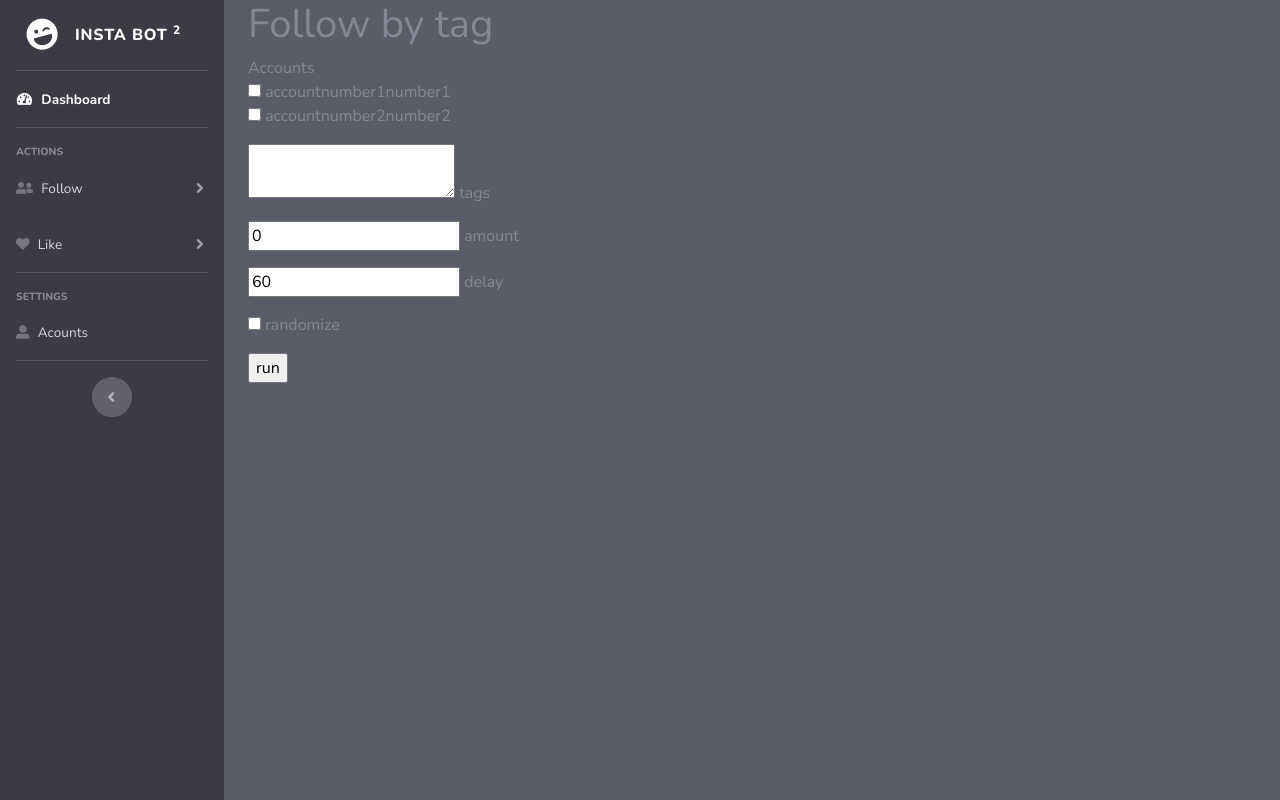
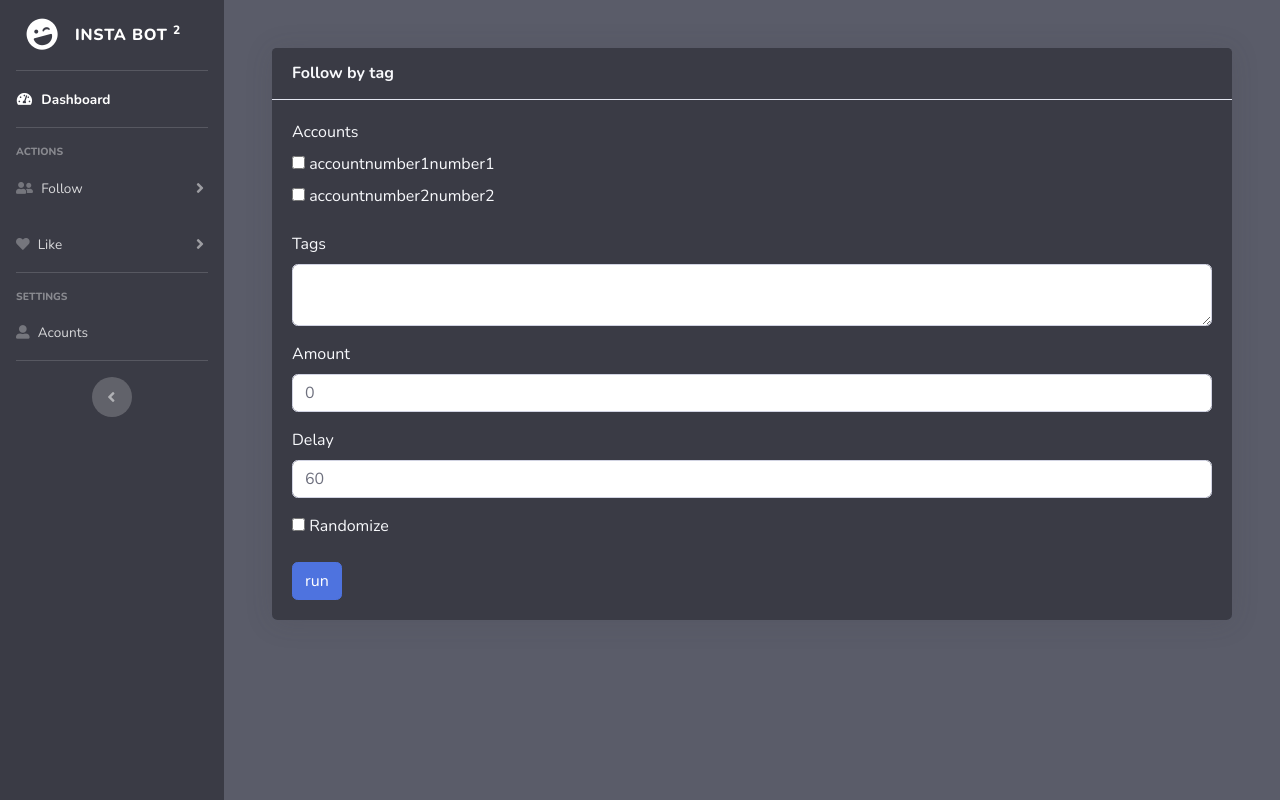
Before and after one commit to achrefbs/InstaBot, a Flask app: page /follow_by_tag in a window 1280 px wide. Run offline with Flask 2, Linux system fonts and the light colour scheme; data comes from the database, SQL or seed files in the repository; some libraries are stand-ins or nearby versions.

Commit message:
follow by tag static

```diff
--- a/app/follow.py
+++ b/app/follow.py
@@ -1,5 +1,5 @@
 from app import app, db
-from flask import render_template, redirect, url_for, request
+from flask import render_template, redirect, url_for, request, flash
 from app.forms import Follow_by_tag_Form
 from app.models.account import Account
 from instapy import InstaPy
@@ -37,7 +37,7 @@ def followbytag():
                       disable_image_load=False, headless_browser=False)
 
     with smart_run(session, threaded=True):
-        session.set_action_delays(enabled=True, like=delay)
+        session.set_action_delays(enabled=True, follow=delay, random_range=(80, 140))
         hashtags = session.target_list('tags.txt')
         session.follow_by_tags(hashtags, amount=amount, randomize=randomize)
 
--- a/app/routes.py
+++ b/app/routes.py
@@ -1,5 +1,5 @@
 from app import app, db
-from flask import render_template, redirect, url_for, request
+from flask import render_template, redirect, url_for, request, flash
 from app.models.account import Account
 from app.forms import AccountForm
 
--- a/app/templates/accounts.html
+++ b/app/templates/accounts.html
@@ -17,7 +17,8 @@
                <label class="text-gray-100">Password</label>
                {{ form.password(class="form-control") }}
             </div>
-            {{form.submit(class="btn btn-primary")}}
+            {{form.submit(class="btn btn-primary")}}<br>
+            {{ get_flashed_messages()[0] }}
          </form>
       </div>
    </div>
--- a/app/templates/followbytag.html
+++ b/app/templates/followbytag.html
@@ -1,23 +1,45 @@
 {% extends "base.html" %}
 {% block content %}
 
-<h1>Follow by tag</h1>
-    <form action="" method="post" novalidate>
-        <p>
-            Accounts<br>
-            {% for acc in form.accounts.choices %}
-            	<input type="checkbox" name="accounts" value="{{acc[0]}}"> {{acc[1]}} <br>
-            {% endfor %}
-        </p>
-        <p>
-            {{ form.tags() }} tags
-        </p>
-        <p> {{ form.amount() }} amount</p>
-        <p> {{ form.delay() }} delay</p>
-        <p> {{ form.randomize() }} randomize </p>
-        <p>{{ form.submit() }}</p>
-        <p>{{ get_flashed_messages()[0] }}</p>
-    </form>
+<div class="container-fluid">
+	<br>
+	<br>
+	<div class="card shadow mb-4 bg-gray-900" style="border: none;">
+		<div class="card-header py-3 bg-gray-900">
+        	<h6 class="m-0 font-weight-bold text-primary text-gray-100">Follow by tag</h6>
+    	</div>
+    	<div class="card-body">
+			<form action="" method="post" novalidate>
+				<div class="form-group">
+					<label class="text-gray-100">Accounts</label>
+	            	{% for acc in form.accounts.choices %}
+		            	<br><input type="checkbox" name="accounts" value="{{acc[0]}}">  <label class="text-gray-100">{{acc[1]}}</label>
+		            {% endfor %}
+		        </div>
+
+		        <div class="form-group">
+		        	<label class="text-gray-100">Tags</label><br>
+		        	{{ form.tags(class="form-control") }}
+		    	</div>
+		    	<div class="form-group">
+		        	<label class="text-gray-100">Amount</label><br>
+		        	{{ form.amount(class="form-control") }}
+		    	</div>
+		    	<div class="form-group">
+		        	<label class="text-gray-100">Delay</label><br>
+		        	{{ form.delay(class="form-control") }}
+		    	</div>
+		    	<div class="form-group">
+		        	{{ form.randomize() }}
+		        	<label class="text-gray-100">Randomize</label>
+		    	</div>
+		    	{{ form.submit(class="btn btn-primary") }}<br>
+		    	{{ get_flashed_messages()[0] }}
+			</form>
+    	</div>
+
+	</div>
+</div>
 
 
 {% endblock %}
```
